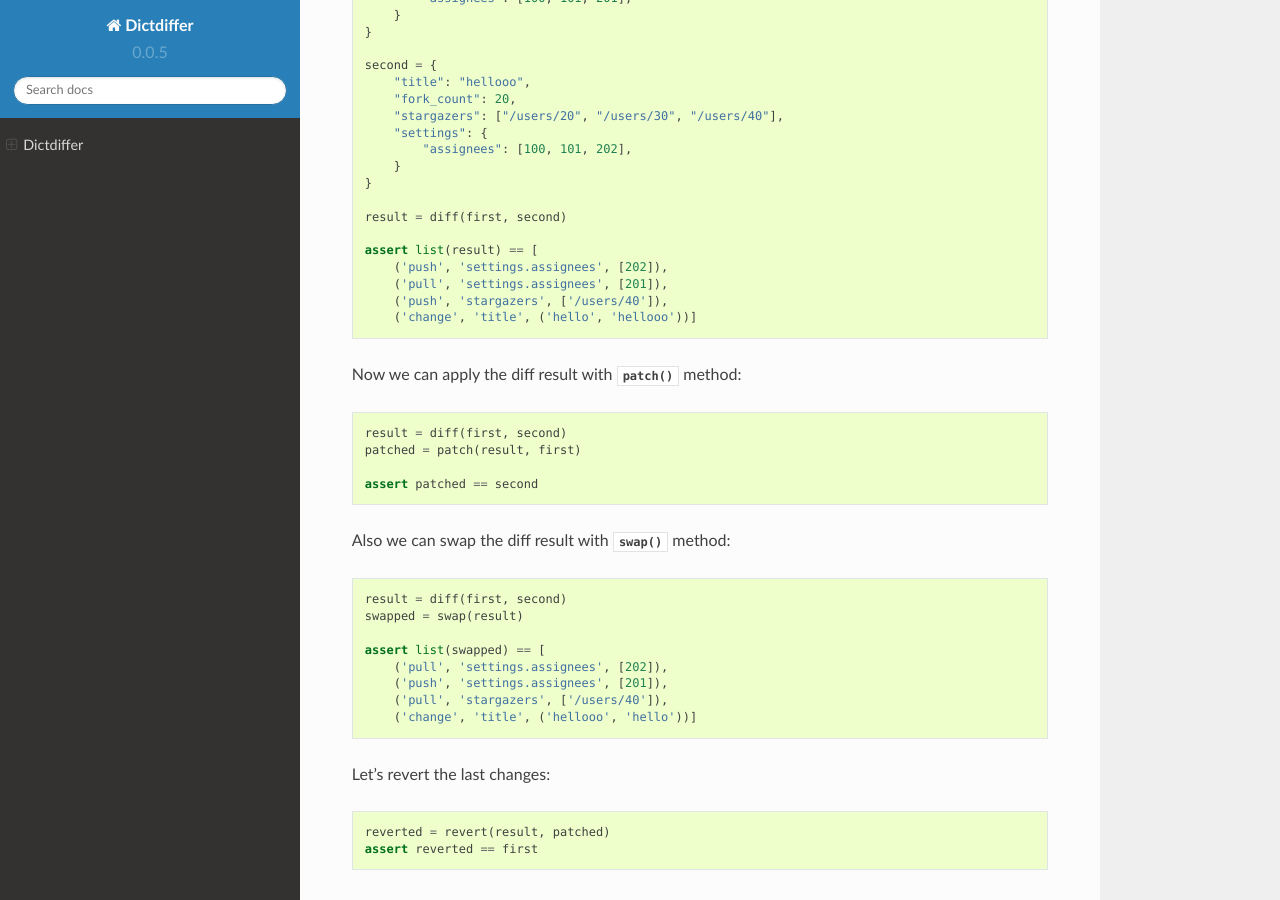
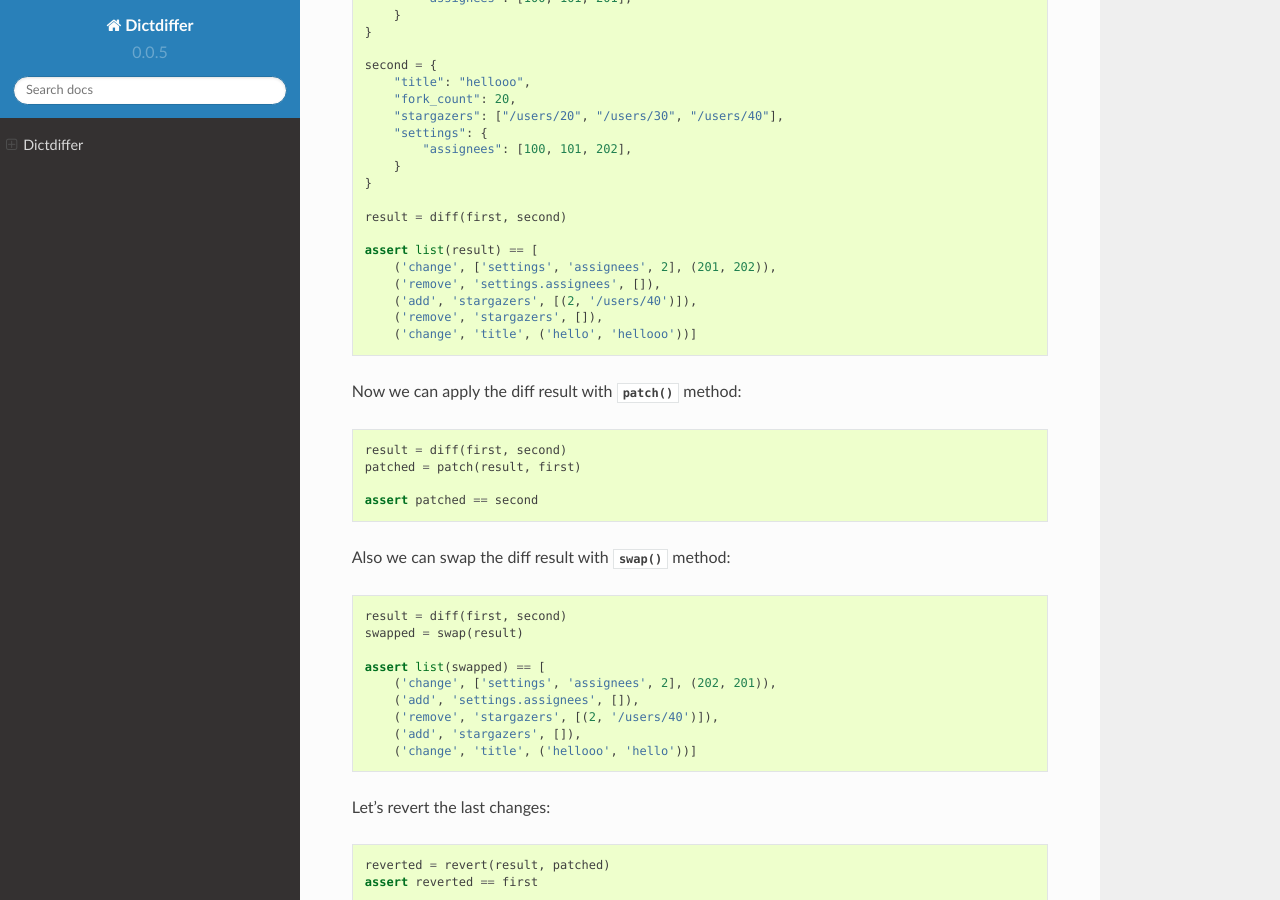
Before and after one commit to inveniosoftware/dictdiffer, a Sphinx documentation site: the page built from docs/index.rst, in a window 1280 px wide and 900 px high, scrolled down 648 px. Built offline with Sphinx 7.4.7 and the Read the Docs theme 2.0.0, drawn with Linux system fonts in a browser that asks for light colours.

Commit message:
docs: removal of pull/push mentions
Signed-off-by: Jiri Kuncar <jiri.kuncar@cern.ch>

```diff
--- a/docs/index.rst
+++ b/docs/index.rst
@@ -60,9 +60,10 @@ dictionaries using :func:`.diff` method:
     result = diff(first, second)
 
     assert list(result) == [
-        ('push', 'settings.assignees', [202]),
-        ('pull', 'settings.assignees', [201]),
-        ('push', 'stargazers', ['/users/40']),
+        ('change', ['settings', 'assignees', 2], (201, 202)),
+        ('remove', 'settings.assignees', []),
+        ('add', 'stargazers', [(2, '/users/40')]),
+        ('remove', 'stargazers', []),
         ('change', 'title', ('hello', 'hellooo'))]
 
 
@@ -84,9 +85,10 @@ Also we can swap the diff result with :func:`.swap` method:
     swapped = swap(result)
 
     assert list(swapped) == [
-        ('pull', 'settings.assignees', [202]),
-        ('push', 'settings.assignees', [201]),
-        ('pull', 'stargazers', ['/users/40']),
+        ('change', ['settings', 'assignees', 2], (202, 201)),
+        ('add', 'settings.assignees', []),
+        ('remove', 'stargazers', [(2, '/users/40')]),
+        ('add', 'stargazers', []),
         ('change', 'title', ('hellooo', 'hello'))]
 
 
```
